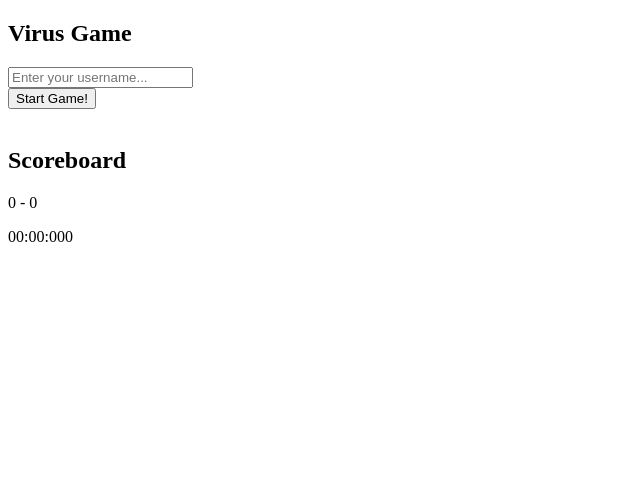
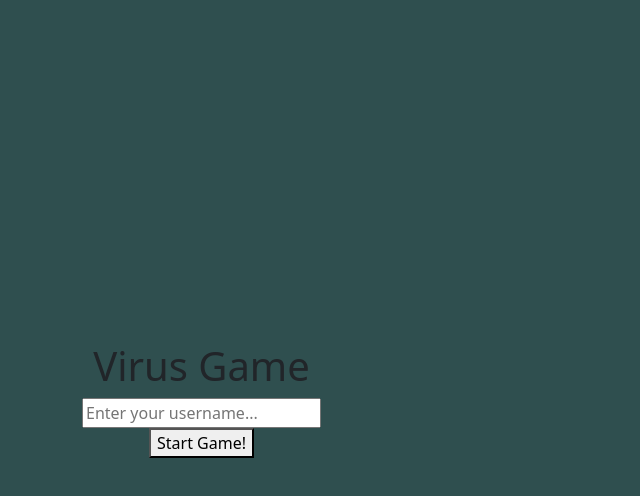
Before and after one commit to ericstaahl/socket.io-game, a website: page public/index.html in a window 1280 px wide. Shown: the whole page, without its empty margins (0-640 px from the left). Drawn offline with nearby package versions, Linux system fonts and the light colour scheme; no server answers.

Commit message:
add Style to HTML

```diff
--- a/public/assets/css/style.css
+++ b/public/assets/css/style.css
@@ -0,0 +1,39 @@
+/* start page */
+#app,
+#start,
+#game {
+    height: 100vh;
+    width: 100vw;
+}
+
+#app {
+    background-color: darkslategray;
+}
+
+.hide {
+    display: none !important;
+}
+
+#start {
+    display: flex;
+    align-items: center;
+}
+
+#start-form {
+    margin: 0 auto;
+    text-align: center;
+}
+
+#game {
+    display: flex;
+}
+
+.title {
+    text-align: center;
+}
+
+/* game page */
+
+.container {
+    display: flex;
+}
--- a/public/index.html
+++ b/public/index.html
@@ -7,7 +7,10 @@
     <title>Document</title>
 
     <!-- Bootstrap 5 styles -->
-	<!-- <link href="https://cdn.jsdelivr.net/npm/bootstrap@5.1.3/dist/css/bootstrap.min.css" rel="stylesheet" integrity="sha384-1BmE4kWBq78iYhFldvKuhfTAU6auU8tT94WrHftjDbrCEXSU1oBoqyl2QvZ6jIW3" crossorigin="anonymous"> -->
+	<link href="https://cdn.jsdelivr.net/npm/bootstrap@5.1.3/dist/css/bootstrap.min.css" rel="stylesheet" integrity="sha384-1BmE4kWBq78iYhFldvKuhfTAU6auU8tT94WrHftjDbrCEXSU1oBoqyl2QvZ6jIW3" crossorigin="anonymous">
+
+    <!-- Styles -->
+	<link rel="stylesheet" href="/assets/css/style.css">
 
 
 </head>
```
